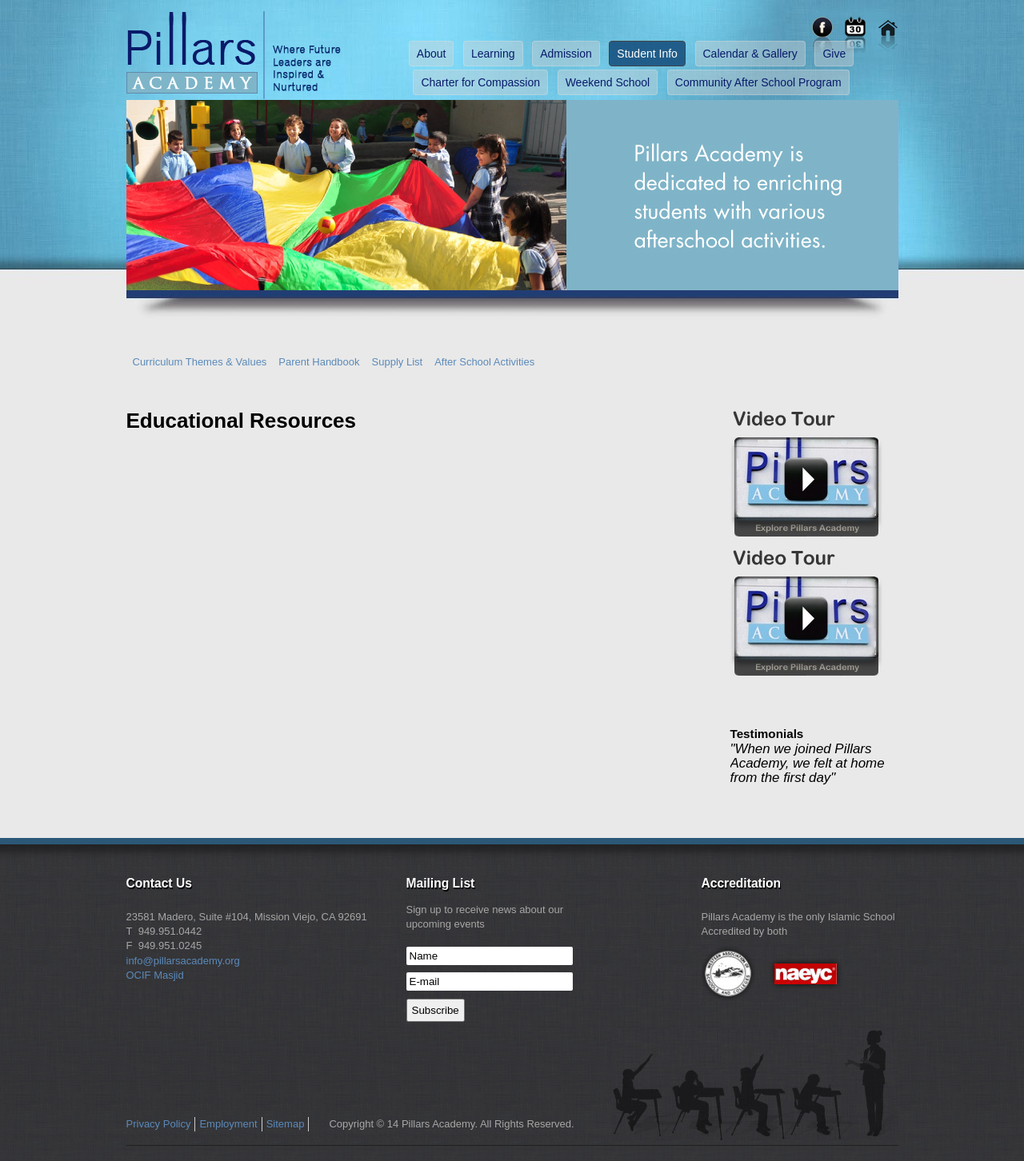
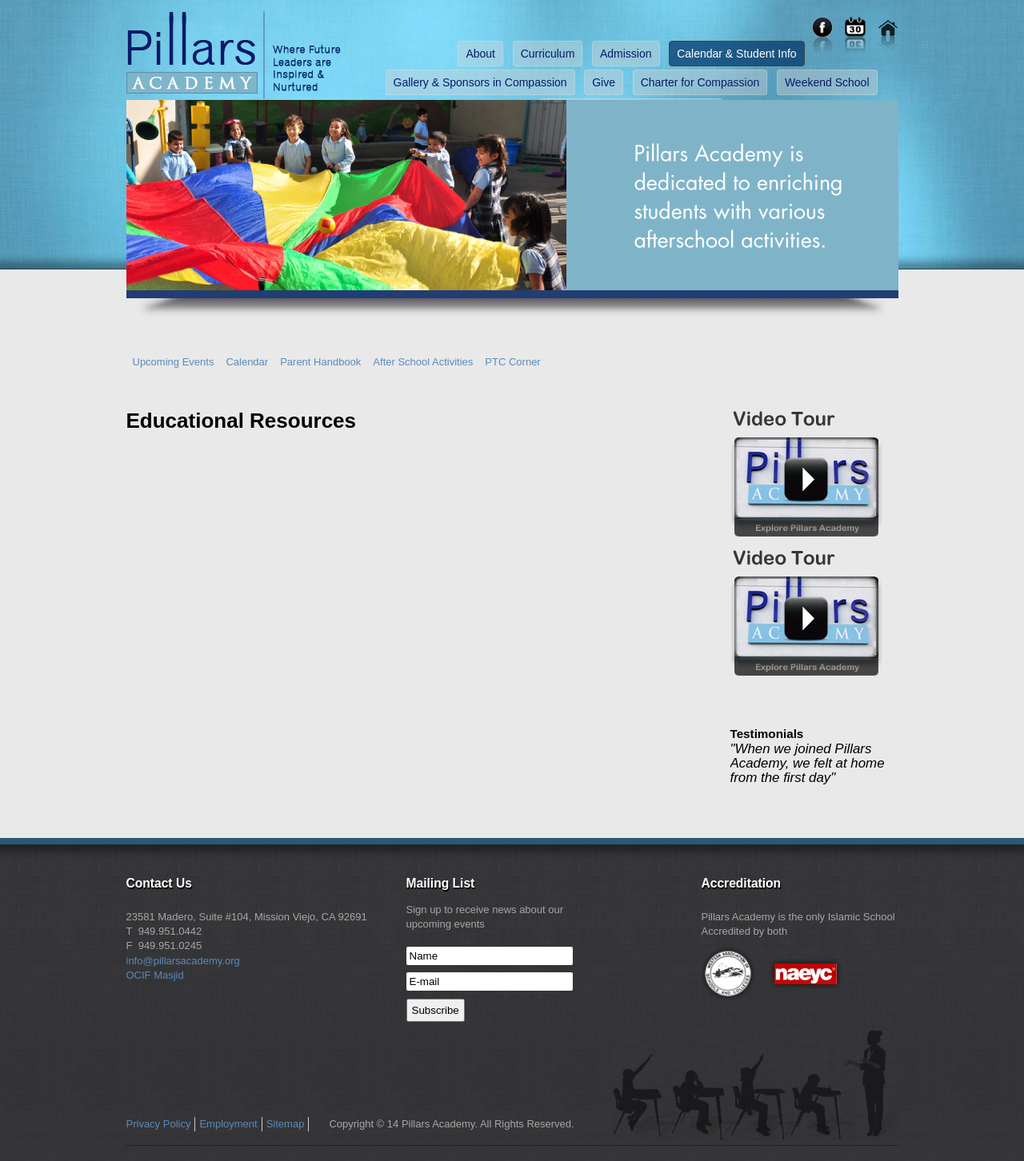
Before and after one commit to pillarsacademy/pillarsacademy.github.io, a Jekyll site: the page built from students/resources.md, in a window 1280 px wide. Shown: the whole page at 80% size. Built offline with Jekyll 4.4.1, drawn with Linux system fonts in a browser that asks for light colours; nearby versions of some CDN libraries; Markdown is read by kramdown in place of the engine named in the settings.

Commit message:
Update menu.yml

```diff
--- a/_data/menu.yml
+++ b/_data/menu.yml
@@ -7,18 +7,18 @@
       title: "Mission & Vision"
     - path: directors-welcome
       title: "Director's Welcome"
-    - path: teachers
-      title: "Teachers"
     - path: board-of-trustees
       title: "Board of Trustees"
-    - path: faqs
-      title: "FAQs"
+    - path: teachers
+      title: "Staff"
     - path: testimonials
       title: "Testimonials"
     - path: directions
       title: "Directions"
+    - path: faqs
+      title: "FAQs"
 - path: learning
-  title: "Learning"
+  title: "Curriculum"
   banner: /templates/alridah/images/header/teachinglearning.jpg
   href:
   items:
@@ -32,6 +32,8 @@
       title: "Religious Studies"
     - path: leadership
       title: "Leadership Program"
+    - path: themes-values
+      title: "Curriculum Themes & Values"
 - path: admission
   title: "Admission"
   banner: /templates/alridah/images/header/admission.jpg
@@ -47,34 +49,34 @@
       title: "Financial Aid"
     - path: uniform
       title: "Uniform"
+    - path: Supplies
+      title: "Supply List"
 - path: students
-  title: "Student Info"
+  title: "Calendar & Student Info"
   banner: /templates/alridah/images/header/studentinfo.jpg
   href:
   items:
-    - path: themes-values
-      title: "Curriculum Themes & Values"
+    - path: upcoming-events
+      title: "Upcoming Events"
+    - path: calendar
+      title: "Calendar"
     - path: parent-handbook
       title: "Parent Handbook"
-    - path: Supplies
-      title: "Supply List"
     - path: after-school
       title: "After School Activities"
+    - path: ptc
+      title: "PTC Corner"
 - path: news
-  title: "Calendar & Gallery"
+  title: "Gallery & Sponsors in Compassion"
   banner: /templates/alridah/images/header/newsandevents.jpg
   href:
   items:
-    - path: calendar
-      title: "Calendar"
-    - path: upcoming-events
-      title: "Upcoming Events"
     - path: photos
       title: "Photos"
     - path: videos
       title: "Videos & News"
-    - path: ptc
-      title: "PTC Corner"
+    - path: partners-in-compassion
+      title: "Partners in Compassion"
 - path: give
   title: "Give"
   banner: /templates/alridah/images/header/give.jpg
@@ -95,8 +97,6 @@
       title: "Partner with the Charter of Compassion"
     - path: games-week
       title: "Compassion Games Week"
-    - path: partners-in-compassion
-      title: "Partners in Compassion"
 - path: weekend-school
   title: "Weekend School"
   banner: /templates/alridah/images/header/weekendschool.jpg
```
